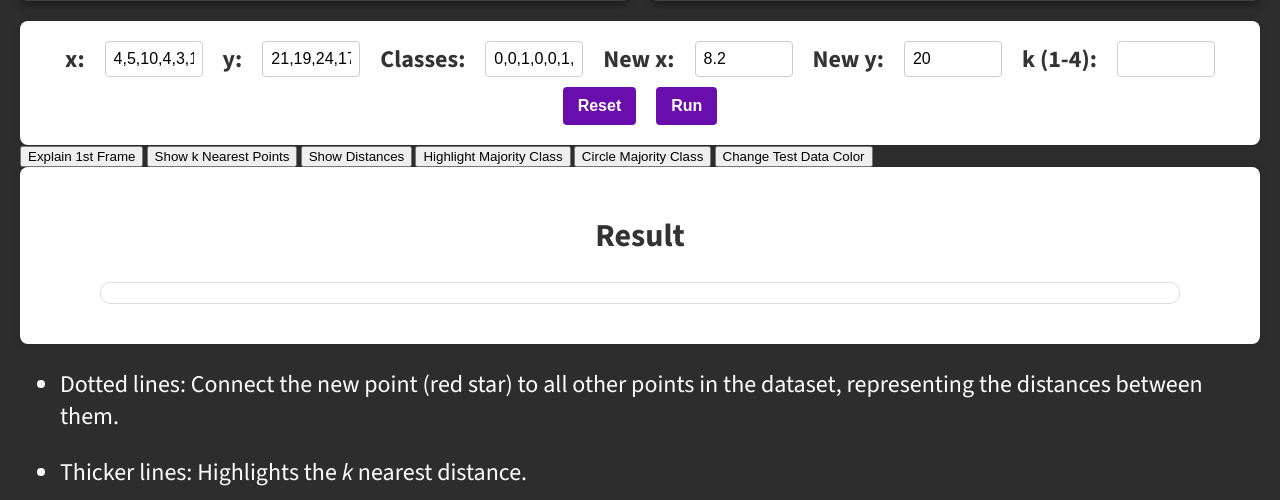
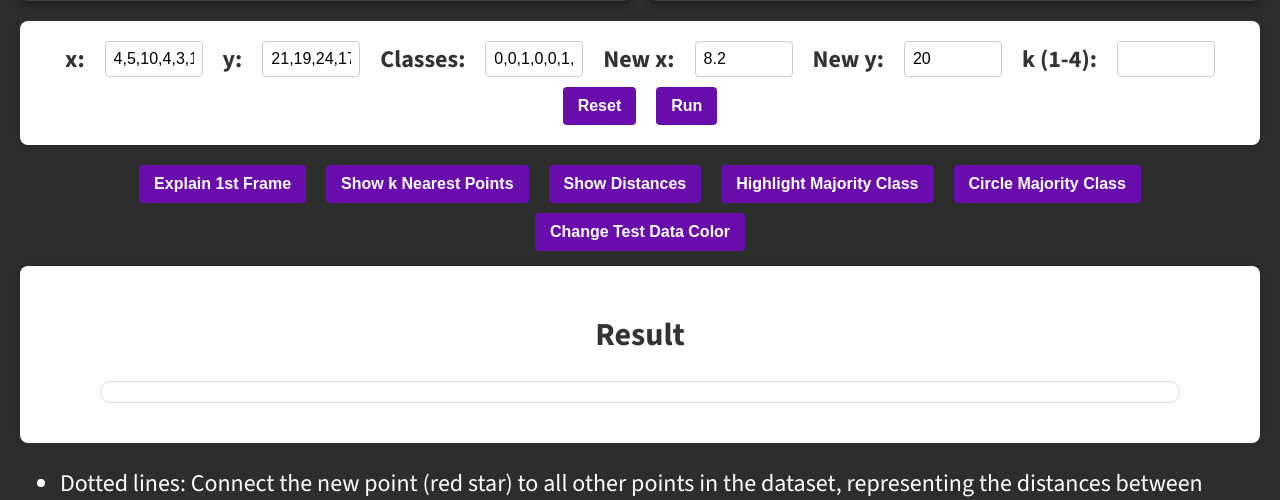
Before and after one commit to PY-01/fyp, a Flask app: page /knn/ in a window 1280 px wide. Shown: the part 414-914 px from the top of the page. Run offline with Flask 3, Linux system fonts and the light colour scheme; some web fonts are replaced.

Commit message:
Update styles.css

```diff
--- a/full code/static/styles.css
+++ b/full code/static/styles.css
@@ -324,14 +324,16 @@ a:hover, a:focus {
 }
 
 .guides-section .btn {
+    padding: 10px 15px;
+    margin: 0 5px;
     background-color: #6A0DAD;
     color: white;
-    padding: 10px 20px;
-    text-decoration: none;
-    border-radius: 5px;
-    display: inline-block;
-    font-size: 1.5rem;
-    transition: background-color 0.3s ease, transform 0.2s ease; /* Smooth transition for hover effect */
+    border: none;
+    border-radius: 4px;
+    cursor: pointer;
+    font-size: 1rem;
+    font-weight: bold;
+    transition: background-color 0.3s ease; /* Smooth transition for hover effect */
 }
 
 .guides-section .btn:hover {
@@ -497,3 +499,64 @@ a:hover, a:focus {
     font-size: 1.5rem;
     transition: background-color 0.3s ease, transform 0.2s ease; /* Smooth transition for hover effect */
 }
+
+.btn-kmeansPP {
+    margin-left:20px;
+    background-color: #6A0DAD;
+    margin-top:20px;
+    color: white;
+    padding: 10px 20px;
+    text-decoration: none;
+    border-radius: 5px;
+    display: inline-block;
+    font-size: 1.5rem;
+    transition: background-color 0.3s ease, transform 0.2s ease; /* Smooth transition for hover effect */
+}
+
+.btn-kmeansPP:hover {
+    background-color: #8B5EDC; /* Lighter shade on hover */
+    transform: scale(1.05); /* Slightly enlarge the button on hover */
+    box-shadow: 0px 4px 8px rgba(0, 0, 0, 0.3); /* Add shadow for a lifted effect */
+}
+
+.btn-kmeansPP:active {
+    transform: scale(0.98); /* Slightly reduce size on click for a pressed effect */
+}
+
+.frameControls {
+    display: flex; /* Align buttons horizontally */
+    flex-wrap: wrap; /* Allow wrapping to the next row if necessary */
+    gap: 10px; /* Space between buttons */
+    justify-content: center; /* Center buttons within the container */
+    margin-top: 20px;
+}
+
+.frameControls button {
+    padding: 10px 15px;
+    margin: 0 5px;
+    background-color: #6A0DAD;
+    color: white;
+    border: none;
+    border-radius: 4px;
+    cursor: pointer;
+    font-size: 1rem;
+    font-weight: bold;
+    transition: background-color 0.3s ease; /* Add hover effect transitions */
+}
+
+.frameControls button:hover {
+    background-color: #8B5EDC; /* Lighter shade on hover */
+    transform: scale(1.05); /* Slightly enlarge the button on hover */
+    box-shadow: 0px 4px 8px rgba(0, 0, 0, 0.3); /* Slightly enlarge button on hover */
+}
+
+.frameControls button:active {
+    transform: scale(0.98); /* Slightly shrink button when clicked */
+}
+
+#frameDescription {
+    color:#ffc107;
+    margin-top:15px;
+    text-align:center;
+    font-size:1.25rem;
+}
```
